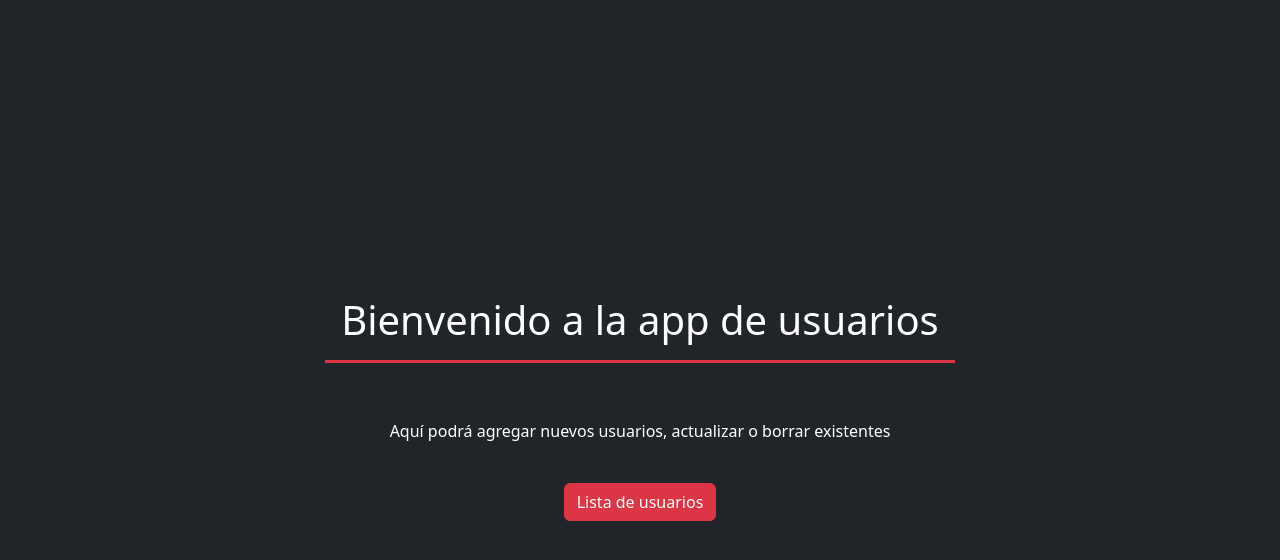
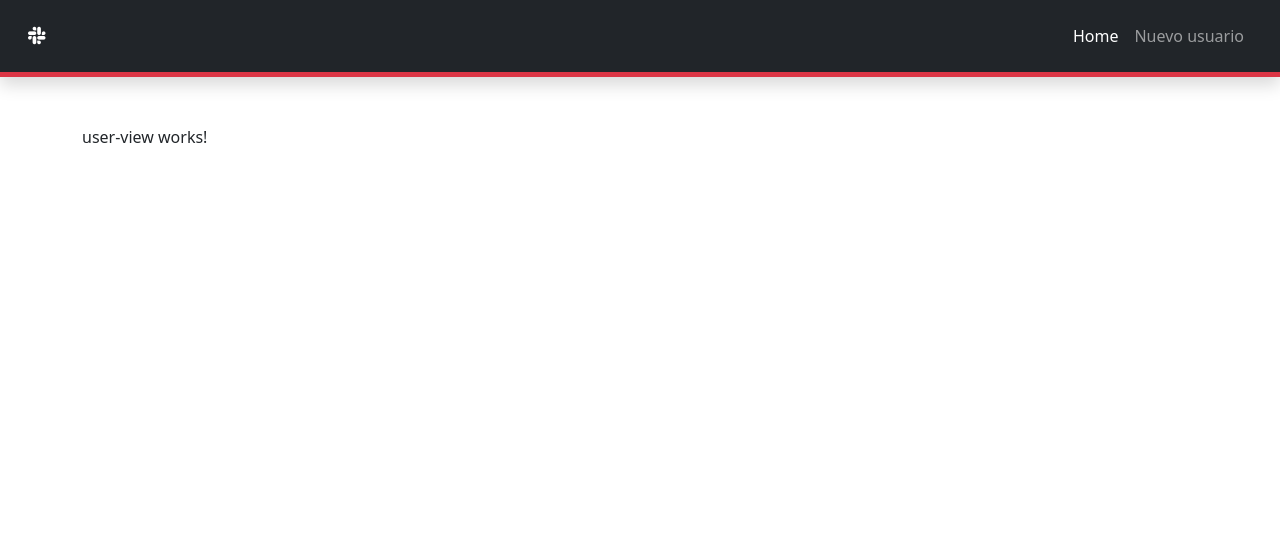
Before and after one commit to lauragain/usersApp, an Angular app in the folder usersApp/: page /dashboard/users/1 in a window 1280 px wide. Before the commit this address led to /home. Shown: the top 560 px of the page. Built offline with nearby package versions, Linux system fonts and the light colour scheme.

Commit message:
Rutas y userViewComponent

```diff
--- a/usersApp/src/app/app.routes.ts
+++ b/usersApp/src/app/app.routes.ts
@@ -3,6 +3,7 @@ import { HomeComponent } from './pages/home/home.component';
 import { UserListComponent } from './pages/user-list/user-list.component';
 import { DashboardComponent } from './pages/dashboard/dashboard.component';
 import { FormComponent } from './pages/form/form.component';
+import { UserViewComponent } from './pages/user-view/user-view.component';
 
 export const routes: Routes = [
     {path: "", pathMatch: 'full', redirectTo: 'home'},
@@ -10,7 +11,9 @@ export const routes: Routes = [
     {path: "dashboard", component: DashboardComponent, children: [
         {path: "", pathMatch: 'full', redirectTo: 'users'},
         {path: "users", component: UserListComponent},
-        {path: "new-user", component: FormComponent}
+        {path: "users/news", component: FormComponent},
+        {path: "users/:id/edit", component: FormComponent},
+        {path: "users/:id", component: UserViewComponent}
     ]},
 
     {path: '**', redirectTo: 'home'}
--- a/usersApp/src/app/components/navbar/navbar.component.html
+++ b/usersApp/src/app/components/navbar/navbar.component.html
@@ -2,7 +2,9 @@
   class="navbar navbar-expand-lg bg-dark navbar-dark p-3 border-5 border-bottom border-danger shadow"
 >
   <div class="container-fluid">
-    <a class="navbar-brand" [routerLink]="['/home']">LOGO</a>
+    <a class="navbar-brand" [routerLink]="['/home']">
+      <i class="fa-brands fa-slack"></i
+    ></a>
     <button
       class="navbar-toggler"
       type="button"
--- a/usersApp/src/app/components/user-card/user-card.component.html
+++ b/usersApp/src/app/components/user-card/user-card.component.html
@@ -14,7 +14,10 @@
         title="Ver detalle"
         ><i class="fa-solid fa-magnifying-glass"></i
       ></a>
-      <a class="btn btn-outline-primary btn-block mx-1 w-100" title="Actualizar"
+      <a
+        class="btn btn-outline-primary btn-block mx-1 w-100"
+        [routerLink]="['/dashboard', 'users', user._id, 'edit']"
+        title="Actualizar"
         ><i class="fa-solid fa-arrows-rotate"></i
       ></a>
       <a class="btn btn-outline-primary btn-block mx-1 w-100" title="Borrar"
--- /dev/null
+++ b/usersApp/src/app/pages/user-view/user-view.component.html
@@ -0,0 +1 @@
+<p>user-view works!</p>
```
Also changed, not shown: usersApp/src/app/pages/user-view/user-view.component.ts (added, +12 -0 lines), usersApp/src/app/pages/user-view/user-view.component.css (added).
